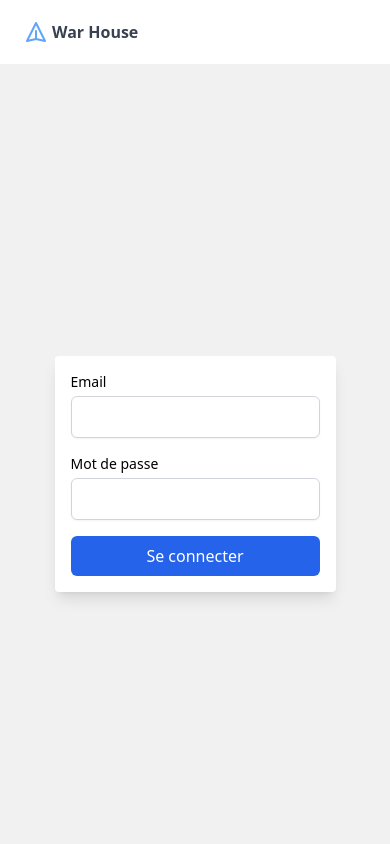
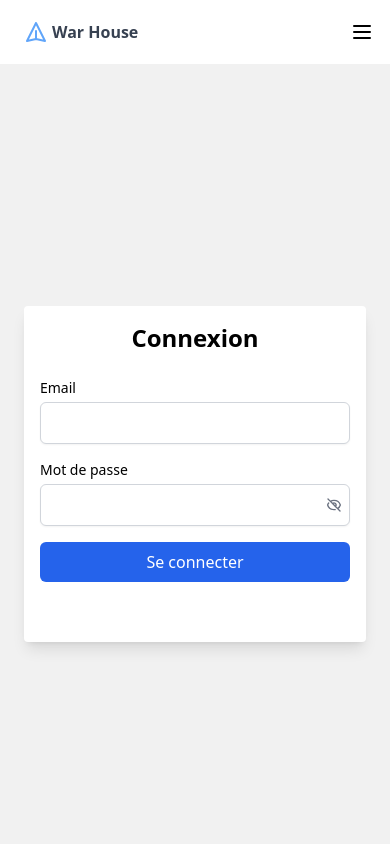
Before and after one commit to Abdel1117/War-house, a React (Vite) app: page /login in a window 390 px wide. Shown: the top 844 px of the page. Built offline with nearby package versions, Linux system fonts and the light colour scheme; no server answers.

Commit message:
style(Login): Enhanced Style for login page and function to hide toast

```diff
--- a/index.html
+++ b/index.html
@@ -4,7 +4,7 @@
     <meta charset="UTF-8" />
     <link rel="icon" type="image/svg+xml" href="./public/icon/icon.jpg" />
     <meta name="viewport" content="width=device-width, initial-scale=1.0" />
-    <title>Vite + React + TS</title>
+    <title>War House</title>
   </head>
   <body>
     <div id="root"></div>
--- a/src/components/Header/Header.tsx
+++ b/src/components/Header/Header.tsx
@@ -83,7 +83,7 @@ const Header = () => {
                 <>
                   <a
                     onClick={() => navigate("/inscription")}
-                    className="mr-5 mt-2 text-gray-700 dark:text-white hover:dark:text-white hover:text-gray-900  cursor-pointer"
+                    className=" mt-2 text-gray-700 dark:text-white hover:dark:text-white hover:text-gray-900  cursor-pointer"
                   >
                     Inscription
                   </a>
@@ -104,14 +104,14 @@ const Header = () => {
               <button className="mobile-menu-button">
                 <svg
                   onClick={() => setToogle(!toogle)}
-                  className="w-6 h-6 text-white"
+                  className="w-6 h-6 dark:text-white"
                   xmlns="http://www.w3.org/2000/svg"
                   fill="none"
                   viewBox="0 0 24 24"
                   stroke="currentColor"
                 >
                   <path
-                    strokeLinecap="round"g
+                    strokeLinecap="round"
                     strokeLinejoin="round"
                     strokeWidth="2"
                     d="M4 6h16M4 12h16M4 18h16"
@@ -127,28 +127,31 @@ const Header = () => {
           <div className="p-5 md:hidden transition-all duration-150 ease-in-out">
             <a
               onClick={() => navigate("/")}
-              className="block py-2 px-4 text-sm text-white  cursor-pointer"
+              className="block py-2 px-4 text-sm dark:text-white  cursor-pointer"
             >
               Accueil
             </a>
             <a
               onClick={() => navigate("/inscription")}
-              className="block py-2 px-4 text-sm text-white  cursor-pointer"
+              className="block py-2 px-4 text-sm dark:text-white  cursor-pointer"
             >
               Inscription
             </a>
             <a
               onClick={() => navigate("/galerie")}
-              className="block py-2 px-4 text-sm text-white  cursor-pointer"
+              className="block py-2 px-4 text-sm dark:text-white  cursor-pointer"
             >
               Galerie
             </a>
             <a
               onClick={() => navigate("/login")}
-              className="block py-2 px-4 text-sm text-white  cursor-pointer"
+              className="block py-2 px-4 text-sm dark:text-white  cursor-pointer"
             >
               Login
             </a>
+            <div className="block py-2 px-4 text-sm dark:text-white  cursor-pointer">
+              <ThemeButton />
+            </div>
           </div>
         )}
       </nav>
--- a/src/components/ProfileActions/ProfileActions.tsx
+++ b/src/components/ProfileActions/ProfileActions.tsx
@@ -25,7 +25,7 @@ export const ProfileActions: React.FC<ProfileActionsProps> = ({
   };
 
   return (
-    <div className="bg-white dark:bg-gray-800 rounded-lg shadow-md p-6">
+    <div className="h-full bg-white dark:bg-gray-800 rounded-lg shadow-md p-6">
       <h3 className="text-lg font-semibold text-gray-900 dark:text-white mb-4">
         Actions du compte
       </h3>
--- a/src/components/Toast/Toast.tsx
+++ b/src/components/Toast/Toast.tsx
@@ -1,15 +1,22 @@
 interface ToastProps {
   type: "success" | "error" | "info" | "warning";
-  message: string;
-  duration: number;
   position:
     | "top-0 left-0"
     | "top-0 right-0"
     | "bottom-0 left-0"
     | "bottom-0 right-0";
+  message: string;
+  duration: number;
+  onClose: () => void;
 }
 
-export const Toast = ({ type, message, duration, position }: ToastProps) => {
+export const Toast = ({
+  onClose = () => {},
+  type,
+  message,
+  duration,
+  position,
+}: ToastProps) => {
   const bgColor = (() => {
     switch (type) {
       case "success":
@@ -38,6 +45,9 @@ export const Toast = ({ type, message, duration, position }: ToastProps) => {
         {message}
         <div className="ms-auto">
           <button
+            onClick={() => {
+              onClose();
+            }}
             type="button"
             className="inline-flex  justify-center items-center size-5 rounded-lg text-gray-800 opacity-50 hover:opacity-100 focus:outline-hidden focus:opacity-100 dark:text-white"
             aria-label="Close"
--- a/src/pages/Login/Login.tsx
+++ b/src/pages/Login/Login.tsx
@@ -2,6 +2,8 @@ import { useState } from "react";
 import { LoadingSpinner } from "../../components/LoadingSpinner/LoadingSpinner";
 import { Toast } from "../../components/Toast/Toast";
 import { useUserContext } from "../../context/useUserContext";
+import { useNavigate } from "react-router-dom";
+import { HiOutlineEyeOff, HiOutlineEye } from "react-icons/hi";
 interface FormData {
   email: string;
   password: string;
@@ -24,11 +26,12 @@ const Login = () => {
   const [error, setError] = useState<Partial<FormData>>({});
   const [success, setSuccess] = useState<boolean>(false);
   const [fail, setFail] = useState<boolean>(false);
+  const [showPassword, setShowPassword] = useState<boolean>(false);
 
   const [isLoading, setIsLoading] = useState<boolean>(false);
 
   const { setUser, setLogged } = useUserContext();
-
+  const navigate = useNavigate();
   /**
    * Handles the form input changes.
    */
@@ -84,6 +87,7 @@ const Login = () => {
           sessionStorage.setItem("token", data.accessToken);
           setUser(data.user);
           setLogged(true);
+          navigate("/profile");
         } else {
           const errorData = await response.json();
           if (Array.isArray(errorData)) {
@@ -117,6 +121,9 @@ const Login = () => {
           type="success"
           message="Connexion réussie"
           duration={3000}
+          onClose={() => {
+            setSuccess(false);
+          }}
         />
       )}
       {fail && (
@@ -125,10 +132,16 @@ const Login = () => {
           type="error"
           message="Échec de la connexion. Veuillez réessayer."
           duration={3000}
+          onClose={() => {
+            setFail(false);
+          }}
         />
       )}
       <h1 className="hidden text-3xl font-bold mb-6">Connexion</h1>
-      <div className="bg-[#ffffff] dark:bg-[#3f55cf] rounded shadow-lg p-4 px-4 md:p-8 mb-6">
+      <div className="w-full md:w-[400px] lg:w-[600px] bg-[#ffffff] dark:bg-[#3f55cf] rounded shadow-lg p-4 px-4 md:p-12 mb-6">
+        <h1 className="dark:text-white text-2xl text-center font-bold mb-6">
+          Connexion
+        </h1>
         <form onSubmit={handleSubmit}>
           {isLoading ? (
             <LoadingSpinner />
@@ -161,15 +174,32 @@ const Login = () => {
                 >
                   Mot de passe
                 </label>
+                <div className="relative">
                   <input
-                  type="password"
+                    type={showPassword ? "text" : "password"}
                     id="password"
                     name="password"
                     required
                     value={formData.password}
                     onChange={handleInputChange}
-                  className="mt-1 block w-full border border-gray-300 rounded-md shadow-sm p-2"
+                    className="mt-1 block w-full border border-gray-300 rounded-md shadow-sm p-2 "
                   />
+                  {showPassword ? (
+                    <HiOutlineEye
+                      className="cursor-pointer text-gray-500 hover:text-gray-700 absolute right-2 top-1/2 transform -translate-y-1/2"
+                      onClick={() => {
+                        setShowPassword(!showPassword);
+                      }}
+                    />
+                  ) : (
+                    <HiOutlineEyeOff
+                      className="cursor-pointer text-gray-500 hover:text-gray-700 absolute right-2 top-1/2 transform -translate-y-1/2"
+                      onClick={() => {
+                        setShowPassword(!showPassword);
+                      }}
+                    />
+                  )}
+                </div>
                 {error.password && (
                   <p className="text-red-500 text-sm">{error.password}</p>
                 )}
@@ -180,6 +210,15 @@ const Login = () => {
               >
                 Se connecter
               </button>
+              <div className="mt-6 text-center text-sm text-white">
+                Don't have an account ?
+                <a
+                  onClick={() => navigate("/inscription")}
+                  className="text-white font-medium ml-2 hover:underline cursor-pointer"
+                >
+                  S'inscire
+                </a>
+              </div>
             </>
           )}
         </form>
--- a/src/pages/Profile/Profile.tsx
+++ b/src/pages/Profile/Profile.tsx
@@ -39,8 +39,8 @@ export const Profile: React.FC = () => {
   }
 
   return (
-    <div className="container mx-auto px-4 py-8">
-      <div className="max-w-4xl mx-auto">
+    <div className=" mx-auto px-4 py-8">
+      <div className="max-w-7xl mx-auto">
         {/* En-tête de la page */}
         <div className="mb-8">
           <h1 className="text-3xl font-bold text-gray-900 dark:text-white">
@@ -127,6 +127,7 @@ export const Profile: React.FC = () => {
           type={toastType}
           duration={3000}
           position="top-0 right-0"
+          onClose={() => setToastMessage("")}
         />
       )}
     </div>
--- a/src/pages/SignUp/SignUp.tsx
+++ b/src/pages/SignUp/SignUp.tsx
@@ -186,10 +186,14 @@ export const SignUp = () => {
         <Toast
           type={"success"}
           message={
-            "Inscription réussie ! Vous allez être redirigé vers la page d'accueil."
+            "Inscription réussie ! Vous allez être redirigé vers la page de connexion."
           }
           duration={3000}
           position={"top-0 right-0"}
+          onClose={() => {
+            setSuccess(false);
+            navigate("/inscription");
+          }}
         />
       )}
 
@@ -201,6 +205,9 @@ export const SignUp = () => {
           }
           duration={3000}
           position={"top-0 right-0"}
+          onClose={() => {
+            setFail(false);
+          }}
         />
       )}
       {loading ? (
--- a/tailwind.config.js
+++ b/tailwind.config.js
@@ -9,7 +9,7 @@ export default {
     extend: {
 
       backgroundImage: {
-        hero: `url(./src/assets/images/War_house_images.jpg)`,
+        hero: `url(../src/assets/images/War_house_images.jpg)`,
       },
       keyframes: {
         'height-expand': {
```
Also changed, not shown: src/components/ThemeButton/ThemeButton.tsx (+0 -9 lines). Lines whose indentation alone changed are shown as unchanged.
